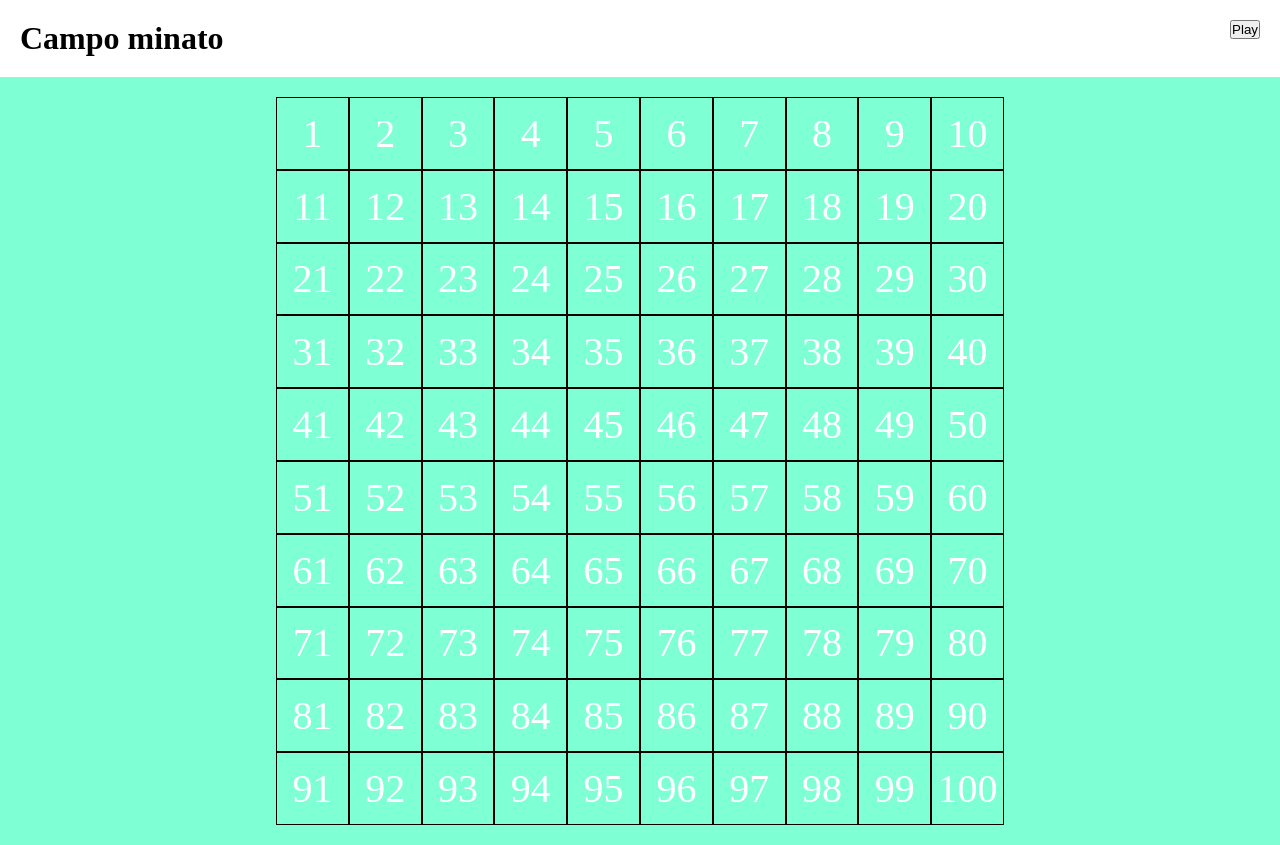
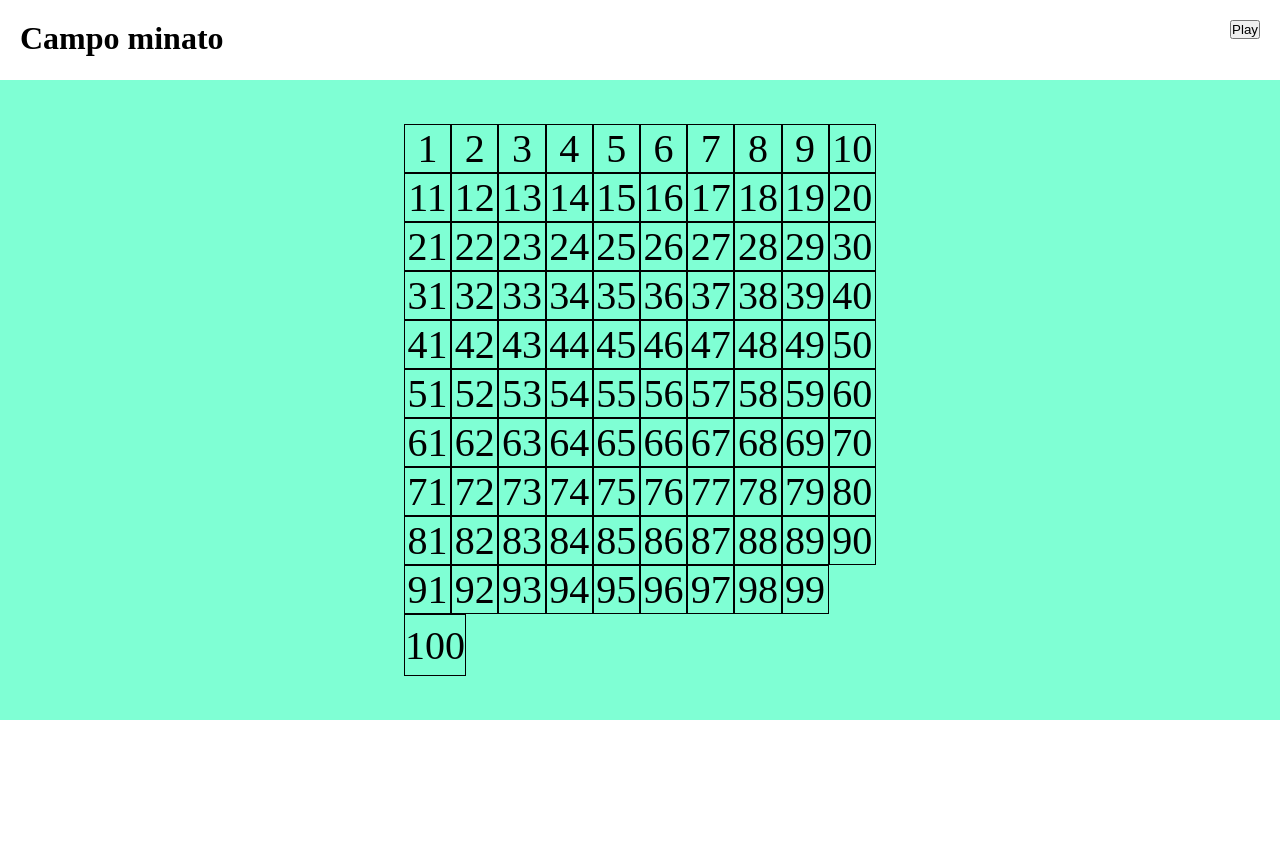
Before and after one commit to IazzettaPierluigi/js-campominato-grid, a plain HTML site: page index.html in a window 1280 px wide. Both pictures are taken after a click on the button "Play". After the commit the page ends 800 px from the top, so only its background shows below. Drawn offline with Linux system fonts and the light colour scheme.

Commit message:
some changes

```diff
--- a/main.js
+++ b/main.js
@@ -11,14 +11,20 @@ let playBtn = document.getElementById('play-btn')
 playBtn.addEventListener('click', function(){
 
     for (let i = 1; i <= 100; i++){
+        //creo il div al quale darò classe box
         let box = document.createElement("div")
 
+        //aggiungo la classe box al div creato
         box.classList.add("box")
 
+        //all'interno di box aggiungo il valore di i che è progressivo da 1 a 100
         box.innerHTML = `<span>${i}</span>`;
+
+        //aggiungo box al campo da gioco dopo averlo identificato fuori dalla funzione con un getelementbyid
         campoHtml.append(box)
 
 
+        //al click di box la console stampa il valore di i e aggiunge la classe custom blue che ho nel mio css
         box.addEventListener('click', function () {
 
             console.log(i)
--- a/style.css
+++ b/style.css
@@ -8,6 +8,8 @@ header{
     display: flex;
     justify-content: space-between;
     padding: 20px;
+
+    height: 10vh;
 }
 
 main{
@@ -15,15 +17,18 @@ main{
     display: flex;
     align-items: center;
     justify-content: center;
+    height: 80vh;
 }
+
 
 main #campo-gioco{
     margin: 0 auto;
-    width: 60%;
+    width: 40%;
     padding: 20px;
 
     display: flex;
     flex-wrap: wrap;
+
 }
 
 .box{
@@ -34,7 +39,7 @@ main #campo-gioco{
     align-items: center;
     justify-content: center;
     font-size: 40px;
-    color: white;
+    color: black;
 }
 
 .blue{
```
